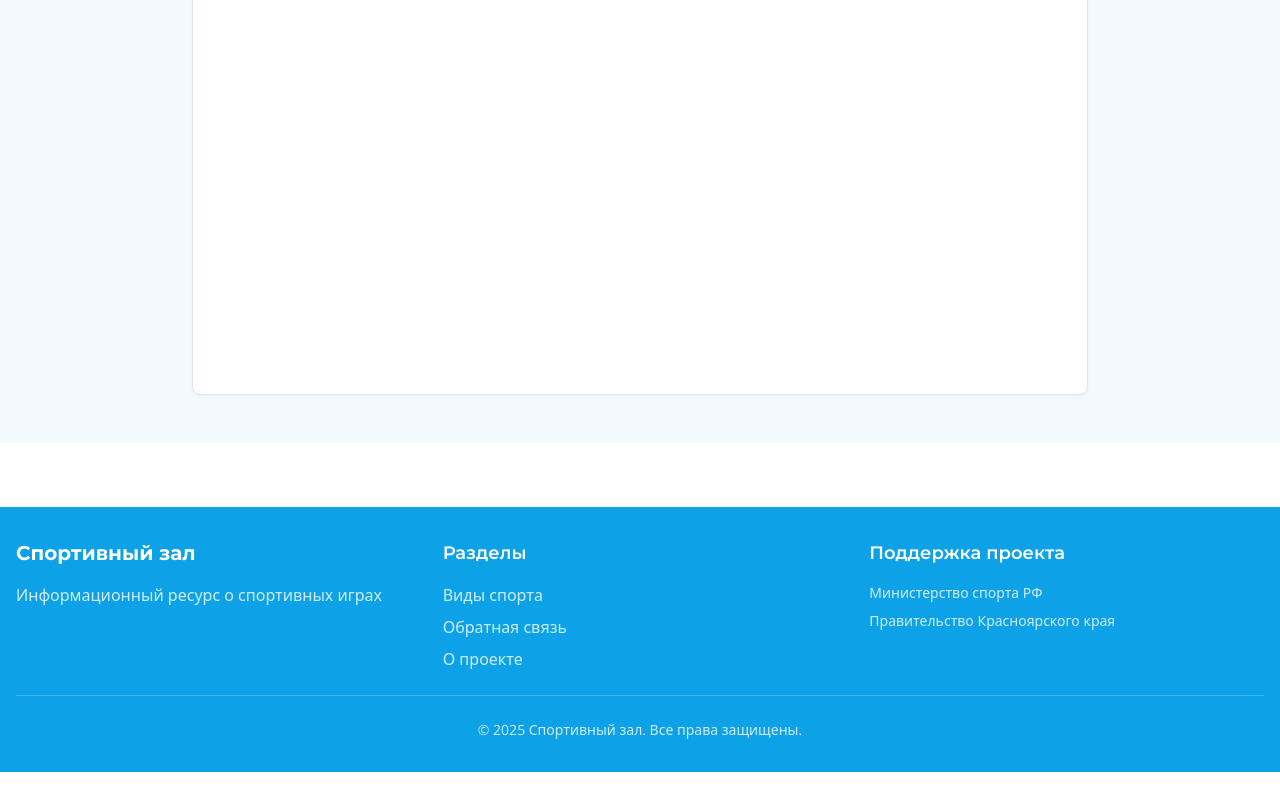
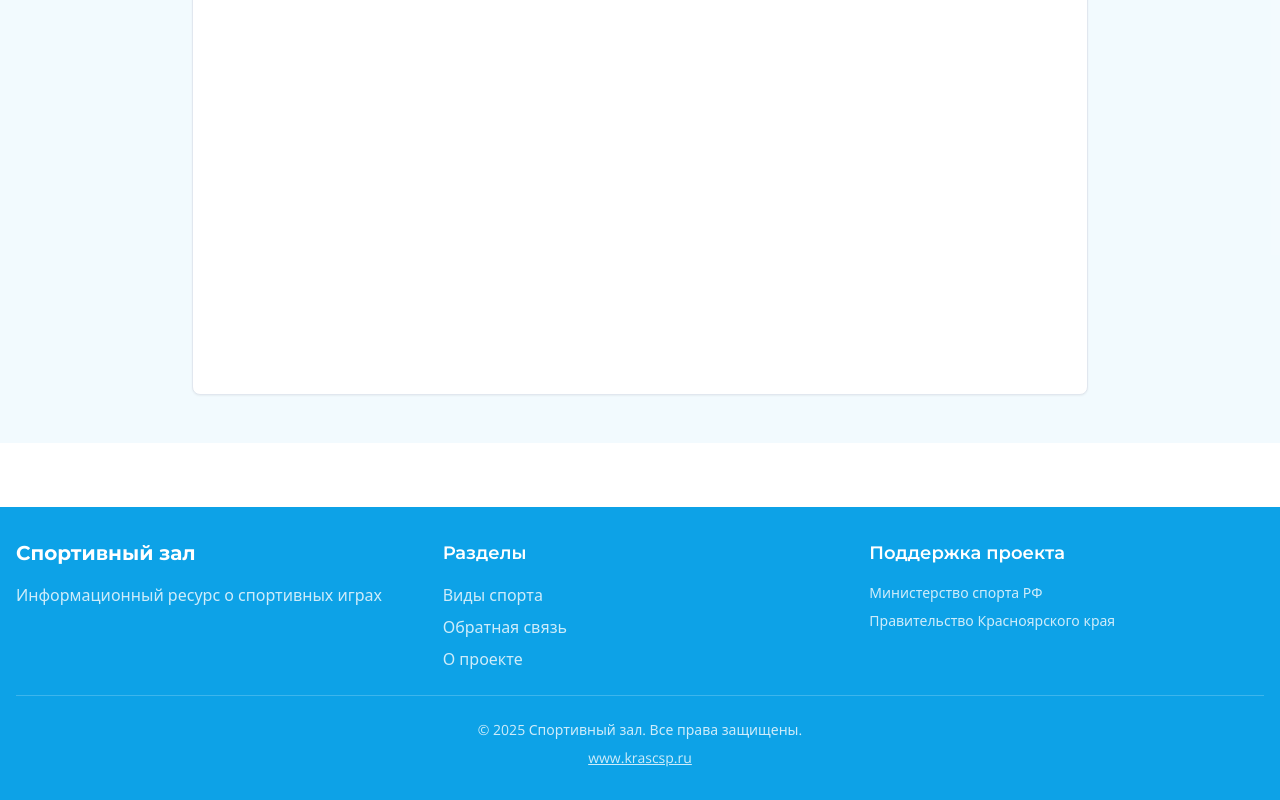
Before and after one commit to pr-poehali-dev/yenisei-sport-hall-1, a React (Vite) app: page / in a window 1280 px wide. Shown: the part 3048-3848 px from the top of the page. Before the commit the page ends 3820 px from the top, so only its background shows below. Built offline with nearby package versions, Linux system fonts and the light colour scheme.

Commit message:
добавь в футере активную ссылку на сайт www.krascsp.ru

```diff
--- a/src/pages/Index.tsx
+++ b/src/pages/Index.tsx
@@ -452,8 +452,18 @@ const Index = () => {
             </div>
           </div>
           <Separator className="my-6 bg-primary-foreground/20" />
-          <div className="text-center text-primary-foreground/80 text-sm">
-            © 2025 Спортивный зал. Все права защищены.
+          <div className="text-center text-primary-foreground/80 text-sm space-y-2">
+            <p>© 2025 Спортивный зал. Все права защищены.</p>
+            <p>
+              <a
+                href="https://www.krascsp.ru"
+                target="_blank"
+                rel="noopener noreferrer"
+                className="hover:text-primary-foreground underline"
+              >
+                www.krascsp.ru
+              </a>
+            </p>
           </div>
         </div>
       </footer>
```
